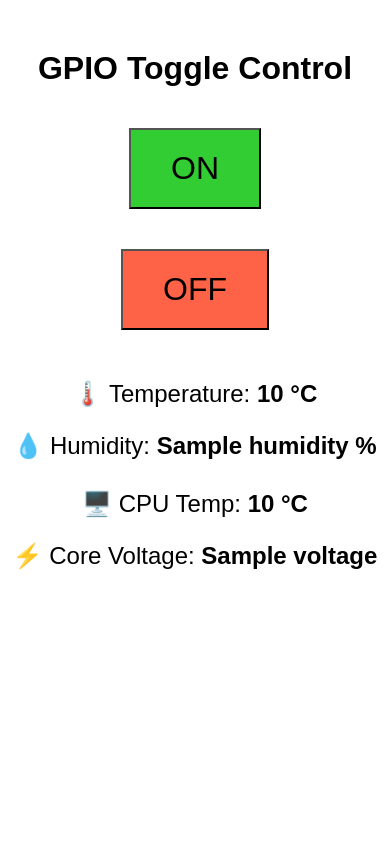
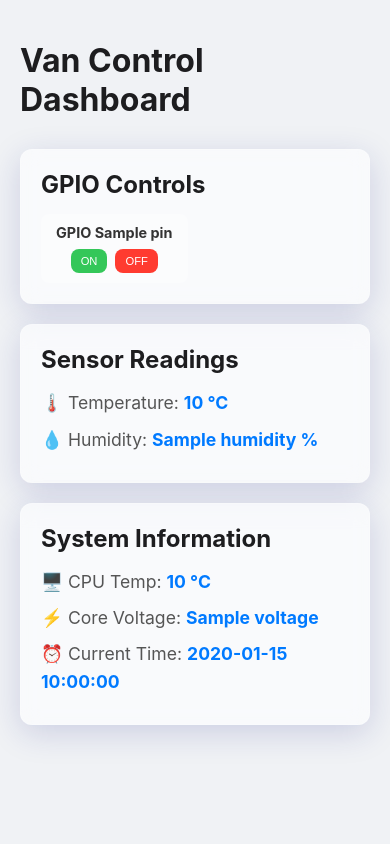
Before and after one commit to JesseHolwell/van-control, a Flask app: template templates/index.html in a window 390 px wide. Run offline with Flask 3, Linux system fonts and the light colour scheme; the template is opened without the code that fills it: most values are stand-ins (such as "Sample title", 1, 10 or a date in 2020).

Commit message:
Enhance GPIO control and UI for Van Control Dashboard
- Implement GPIO control for multiple pins with state management
- Update index.html for a responsive design and improved user experience
- Add current time display and sensor readings to the dashboard

```diff
--- a/app.py
+++ b/app.py
@@ -1,10 +1,24 @@
 from flask import Flask, render_template, redirect, url_for
+import datetime
+import datetime
 from gpiozero import LED
 import Adafruit_DHT
 import subprocess
 
 app = Flask(__name__)
-led = LED(17)  # GPIO17 (physical pin 11)
+
+# Pins to be made controllable (BCM numbering)
+# Excluding GPIO4 (used by DHT22)
+CONTROLLABLE_PINS = [
+    2, 3, 5, 6, 7, 8, 9, 10, 11, 12, 13, 14, 15, 16, 17,
+    18, 19, 20, 21, 22, 23, 24, 25, 26, 27
+]
+
+# Dictionary to hold LED objects and their states
+# We'll store state here for simplicity, though for a real app, reading actual state might be better
+gpio_states = {pin: False for pin in CONTROLLABLE_PINS} # False for OFF, True for ON
+gpio_leds = {pin: LED(pin) for pin in CONTROLLABLE_PINS}
+
 sensor = Adafruit_DHT.DHT22
 dht_pin = 4  # GPIO4 (physical pin 7)
 
@@ -36,22 +50,27 @@ def index():
     temperature, humidity = get_sensor_data()
     cpu_temp = get_cpu_temperature()
     voltage = get_core_voltage()
+    current_time = datetime.datetime.now().strftime("%H:%M:%S")
     return render_template(
         'index.html',
         temperature=temperature,
         humidity=humidity,
         cpu_temp=cpu_temp,
-        voltage=voltage
+        voltage=voltage,
+        current_time=current_time,
+        gpio_pins=CONTROLLABLE_PINS,
+        gpio_states=gpio_states
     )
 
-@app.route('/on')
-def turn_on():
-    led.on()
-    return redirect(url_for('index'))
-
-@app.route('/off')
-def turn_off():
-    led.off()
+@app.route('/gpio/<int:pin_number>/<string:action>')
+def gpio_control(pin_number, action):
+    if pin_number in gpio_leds:
+        if action == 'on':
+            gpio_leds[pin_number].on()
+            gpio_states[pin_number] = True
+        elif action == 'off':
+            gpio_leds[pin_number].off()
+            gpio_states[pin_number] = False
     return redirect(url_for('index'))
 
 if __name__ == '__main__':
--- a/templates/index.html
+++ b/templates/index.html
@@ -1,47 +1,256 @@
 <!DOCTYPE html>
 <html>
   <head>
-  <meta charset="UTF-8">
-  <title>GPIO Toggle</title>
+    <meta charset="UTF-8" />
+    <meta name="viewport" content="width=device-width, initial-scale=1.0" />
+    <title>Van Control Dashboard</title>
     <style>
-    body { font-family: sans-serif; text-align: center; margin-top: 50px; }
+      body {
+        font-family: -apple-system, BlinkMacSystemFont, "Segoe UI", Roboto,
+          Helvetica, Arial, sans-serif, "Apple Color Emoji", "Segoe UI Emoji",
+          "Segoe UI Symbol";
+        background: #f0f2f5; /* Light gray background, common in modern UIs */
+        margin: 0;
+        padding: 20px;
+        display: flex;
+        flex-direction: column;
+        align-items: center;
+        min-height: 100vh;
+        box-sizing: border-box;
+        color: #333;
+      }
+
+      h1 {
+        color: #1d1d1f; /* Apple's dark gray for text */
+        margin-bottom: 30px;
+        font-size: 2.5em;
+      }
+
+      .container {
+        display: grid;
+        grid-template-columns: repeat(auto-fit, minmax(300px, 1fr));
+        gap: 20px;
+        width: 100%;
+        max-width: 1200px;
+      }
+
+      .card {
+        background: rgba(255, 255, 255, 0.6); /* Opaque glass effect */
+        backdrop-filter: blur(10px) saturate(180%);
+        -webkit-backdrop-filter: blur(10px) saturate(180%);
+        border-radius: 12px; /* Rounded corners like Apple UI elements */
+        padding: 25px;
+        box-shadow: 0 8px 32px 0 rgba(31, 38, 135, 0.17); /* Subtle shadow */
+        border: 1px solid rgba(255, 255, 255, 0.18);
+        text-align: left;
+      }
+
+      .card h2 {
+        margin-top: 0;
+        margin-bottom: 15px;
+        font-size: 1.5em;
+        color: #1d1d1f;
+      }
+
+      .card p {
+        font-size: 1.1em;
+        line-height: 1.6;
+        margin: 8px 0;
+        color: #555;
+      }
+
+      .card strong {
+        color: #007aff; /* Apple's blue for emphasis */
+      }
+
+      .controls .buttons {
+        display: flex;
+        gap: 15px;
+        justify-content: center; /* Center buttons within the card */
+      }
+
       button {
+        font-size: 1.2em;
+        padding: 12px 25px;
+        margin: 10px 0; /* Adjusted margin for flex layout */
+        cursor: pointer;
+        border-radius: 8px; /* Softer rounded corners */
+        border: none;
+        color: white;
+        transition: background-color 0.3s ease, transform 0.2s ease;
+      }
+
+      button.on {
+        background-color: #34c759; /* Apple green */
+      }
+
+      button.off {
+        background-color: #ff3b30; /* Apple red */
+      }
+
+      button:hover {
+        opacity: 0.85;
+        transform: translateY(-2px);
+      }
+
+      button:active {
+        transform: translateY(0px);
+      }
+
+      .status-ok {
+        color: #34c759; /* Green for OK status */
+      }
+      .status-warn {
+        color: #ff9500; /* Orange for warning */
+      }
+      .status-error {
+        color: #ff3b30; /* Red for error */
+      }
+
+      .gpio-grid {
+        display: grid;
+        grid-template-columns: repeat(
+          auto-fill,
+          minmax(120px, 1fr)
+        ); /* Adjust minmax for button size */
+        gap: 15px;
+        margin-top: 10px;
+      }
+
+      .gpio-item {
+        display: flex;
+        flex-direction: column;
+        align-items: center;
+        padding: 10px;
+        background: rgba(255, 255, 255, 0.3);
+        border-radius: 8px;
+      }
+
+      .gpio-item span {
+        font-weight: bold;
+        margin-bottom: 8px;
+        font-size: 0.9em;
+      }
+
+      .gpio-item .buttons {
+        display: flex;
+        gap: 8px;
+      }
+
+      .gpio-item button {
+        font-size: 0.8em; /* Smaller buttons for individual GPIOs */
+        padding: 8px 12px;
+        margin: 0; /* Remove default margin from general button style */
+      }
+
+      /* Responsive adjustments */
+      @media (max-width: 768px) {
+        h1 {
           font-size: 2em;
-      padding: 20px 40px;
-      margin: 20px;
-      cursor: pointer;
         }
-    .reading {
-      font-size: 1.5em;
-      margin-top: 30px;
+        .card {
+          padding: 20px;
+        }
+        button {
+          font-size: 1em;
+          padding: 10px 20px;
+        }
+        .controls .buttons {
+          flex-direction: column; /* Stack buttons on smaller screens */
+        }
+        .gpio-grid {
+          grid-template-columns: repeat(auto-fill, minmax(100px, 1fr));
+        }
+        .gpio-item button {
+          font-size: 0.7em;
+          padding: 6px 10px;
+        }
       }
     </style>
   </head>
   <body>
-  <h1>GPIO Toggle Control</h1>
-  <form action="/on" method="get">
-    <button style="background:limegreen;">ON</button>
+    <h1>Van Control Dashboard</h1>
+
+    <div class="container">
+      <div class="card gpio-controls">
+        <h2>GPIO Controls</h2>
+        <div class="gpio-grid">
+          {% for pin in gpio_pins %}
+          <div class="gpio-item">
+            <span>GPIO {{ pin }}</span>
+            <div class="buttons">
+              <form
+                action="{{ url_for('gpio_control', pin_number=pin, action='on') }}"
+                method="get"
+                style="display: contents"
+              >
+                <button
+                  class="on"
+                  {%
+                  if
+                  gpio_states[pin]
+                  %}disabled
+                  title="Already ON"
+                  {%
+                  endif
+                  %}
+                >
+                  ON
+                </button>
               </form>
-  <form action="/off" method="get">
-    <button style="background:tomato;">OFF</button>
+              <form
+                action="{{ url_for('gpio_control', pin_number=pin, action='off') }}"
+                method="get"
+                style="display: contents"
+              >
+                <button
+                  class="off"
+                  {%
+                  if
+                  not
+                  gpio_states[pin]
+                  %}disabled
+                  title="Already OFF"
+                  {%
+                  endif
+                  %}
+                >
+                  OFF
+                </button>
               </form>
+            </div>
+          </div>
+          {% endfor %}
+        </div>
+      </div>
 
-  <div class="reading">
+      <div class="card readings">
+        <h2>Sensor Readings</h2>
         {% if temperature is not none and humidity is not none %}
-      <p>🌡️ Temperature: <strong>{{ temperature }} °C</strong></p>
-      <p>💧 Humidity: <strong>{{ humidity }} %</strong></p>
+        <p>
+          🌡️ Temperature:
+          <strong class="status-ok">{{ temperature }} °C</strong>
+        </p>
+        <p>💧 Humidity: <strong class="status-ok">{{ humidity }} %</strong></p>
         {% else %}
-      <p style="color: red;">⚠️ Sensor read failed</p>
-    {% endif %}
-  </div>
-  <div class="reading">
-    {% if cpu_temp is not none %}
-      <p>🖥️ CPU Temp: <strong>{{ cpu_temp }} °C</strong></p>
-    {% endif %}
-    {% if voltage %}
-      <p>⚡ Core Voltage: <strong>{{ voltage }}</strong></p>
+        <p class="status-error">⚠️ Sensor read failed</p>
         {% endif %}
       </div>
 
+      <div class="card system-info">
+        <h2>System Information</h2>
+        {% if cpu_temp is not none %}
+        <p>🖥️ CPU Temp: <strong class="status-ok">{{ cpu_temp }} °C</strong></p>
+        {% else %}
+        <p class="status-warn">⚠️ CPU Temp not available</p>
+        {% endif %} {% if voltage %}
+        <p>⚡ Core Voltage: <strong class="status-ok">{{ voltage }}</strong></p>
+        {% else %}
+        <p class="status-warn">⚠️ Core Voltage not available</p>
+        {% endif %} {% if current_time %}
+        <p>⏰ Current Time: <strong>{{ current_time }}</strong></p>
+        {% endif %}
+      </div>
+    </div>
   </body>
 </html>
```
Lines whose indentation alone changed are shown as unchanged.
